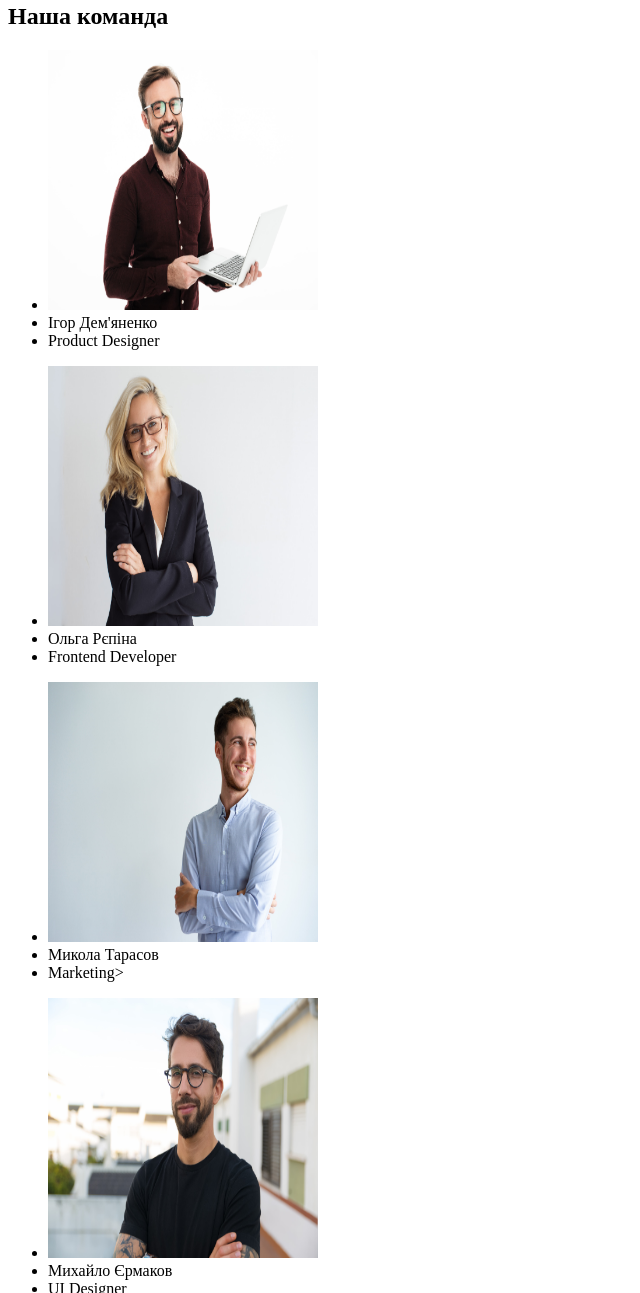
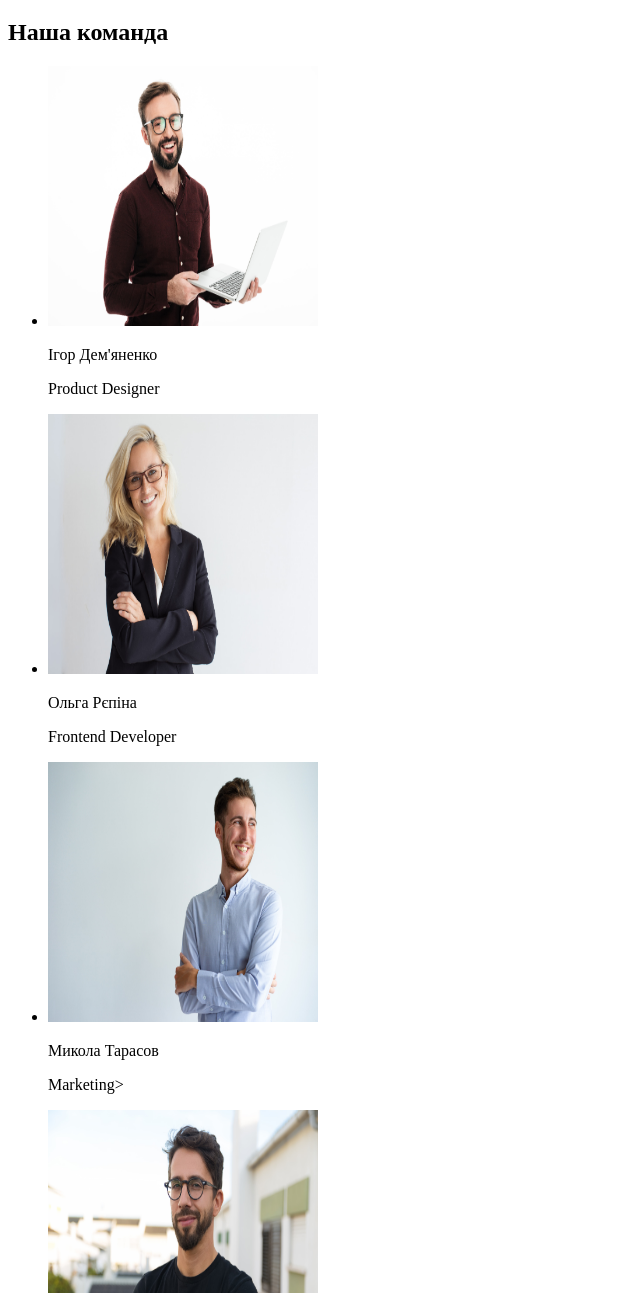
Before and after one commit to Protas183/goit-markup-hw-01, a plain HTML site: page index.html in a window 1280 px wide. Shown: the part 1507-2800 px from the top of the page, without its empty margins (0-640 px from the left). Drawn offline with Linux system fonts and the light colour scheme.

Commit message:
Виправлення списків і секцій

```diff
--- a/index.html
+++ b/index.html
@@ -18,10 +18,12 @@
                         <li><a href="#">Студія</a></li>
                         <li><a href="#">Портфоліо</a></li>
                         <li><a href="#">Контакти</a></li>
+                    </ul>
+                </nav>
+                <ul>
                     <li><a href="mailto:info@devstudio.com">info@devstudio.com</a></li>
                     <li><a href="tel:+38 096 111 11 11">+38 096 111 11 11</a></li>
                 </ul>
-                </nav>
     </header>
     <main>
         <section>
@@ -29,60 +31,50 @@
                 <button type="button">Замовити послугу</button>
         </section>
         <section>
-            <div>
-                <div>
             <ul>
-                        <li><h3>УВАГА ДО ДЕТАЛЕЙ</h3>
-                        <p>Ідейні міркування, і навіть початок повсякденної роботи з формування позиції</p></li>
-                        <li><h3>ПУНКТУАЛЬНІСТЬ</h3>
-                        <p>Завдання організації, особливо рамки і місце навчання кадрів тягне у себе.</p></li>
-                        <li><h3>ПЛАНУВАННЯ</h3>
-                        <p>Так само консультація з широким активом значною мірою зумовлює.</p></li>
-                        <li><h3>СУЧАСНІ ТЕХНОЛОГІЇ</h3>
-                        <p>Значимість цих проблем настільки очевидна, що реалізація планових завдань.</p></li>
+                <li>
+                    <h3>УВАГА ДО ДЕТАЛЕЙ</h3>
+                    <p>Ідейні міркування, і навіть початок повсякденної роботи з формування позиції</p>
+                </li>
+                <li>
+                    <h3>ПУНКТУАЛЬНІСТЬ</h3>
+                    <p>Завдання організації, особливо рамки і місце навчання кадрів тягне у себе.</p>
+                </li>
+                <li>
+                    <h3>ПЛАНУВАННЯ</h3>
+                    <p>Так само консультація з широким активом значною мірою зумовлює.</p>
+                </li>
+                <li>
+                    <h3>СУЧАСНІ ТЕХНОЛОГІЇ</h3>
+                    <p>Значимість цих проблем настільки очевидна, що реалізація планових завдань.</p>
+                </li>
             </ul>
-                </div>
-                <div>
+        </section>
+        <section>
             <h2>Чим ми займаємося</h2>
                 <ul>
                     <li><img width="370" height="294" src="img/img1.jpg" alt="Фото"></li>
                     <li><img width="370" height="294" src="img/img2.jpg" alt="Фото"></li>
                     <li><img width="370" height="294" src="img/img3.jpg" alt="Фото"></li>
                 </ul>
-                </div>
-            </div>
         </section>
         <section>
             <div>
                 <h2>Наша команда</h2>
-                    <div>
                     <ul>
-                            <li><img width="270" height="260" src="img/person1.jpg" alt="Фото"></li>
-                            <li>Ігор Дем'яненко</li>
-                            <li>Product Designer</li>
+                        <li><img width="270" height="260" src="img/person1.jpg" alt="Фото">
+                            <p>Ігор Дем'яненко</p>
+                            <p>Product Designer</p></li>
+                        <li><img width="270" height="260" src="img/person2.jpg" alt="Фото">
+                            <p>Ольга Рєпіна</p>
+                            <p>Frontend Developer</p></li>
+                        <li><img width="270" height="260" src="img/person3.jpg" alt="Фото">
+                            <p>Микола Тарасов</p>
+                            <p>Marketing></p></li>
+                        <li><img width="270" height="260" src="img/person4.jpg" alt="Фото">
+                            <p>Михайло Єрмаков</p>
+                            <p>UI Designer</p></li>
                     </ul>
-                    </div>
-                    <div>
-                        <ul>
-                            <li><img width="270" height="260" src="img/person2.jpg" alt="Фото"></li>
-                            <li>Ольга Рєпіна</li>
-                            <li>Frontend Developer</li>
-                        </ul>
-                    </div>
-                    <div>
-                        <ul>
-                            <li><img width="270" height="260" src="img/person3.jpg" alt="Фото"></li>
-                            <li>Микола Тарасов</li>
-                            <li>Marketing></li>
-                        </ul>
-                    </div>
-                    <div>
-                        <ul>
-                            <li><img width="270" height="260" src="img/person4.jpg" alt="Фото"></li>
-                            <li>Михайло Єрмаков</li>
-                            <li>UI Designer</li>
-                        </ul>
-                    </div>
             </div>
         </section>
     </main>
```
Lines whose indentation alone changed are shown as unchanged.
